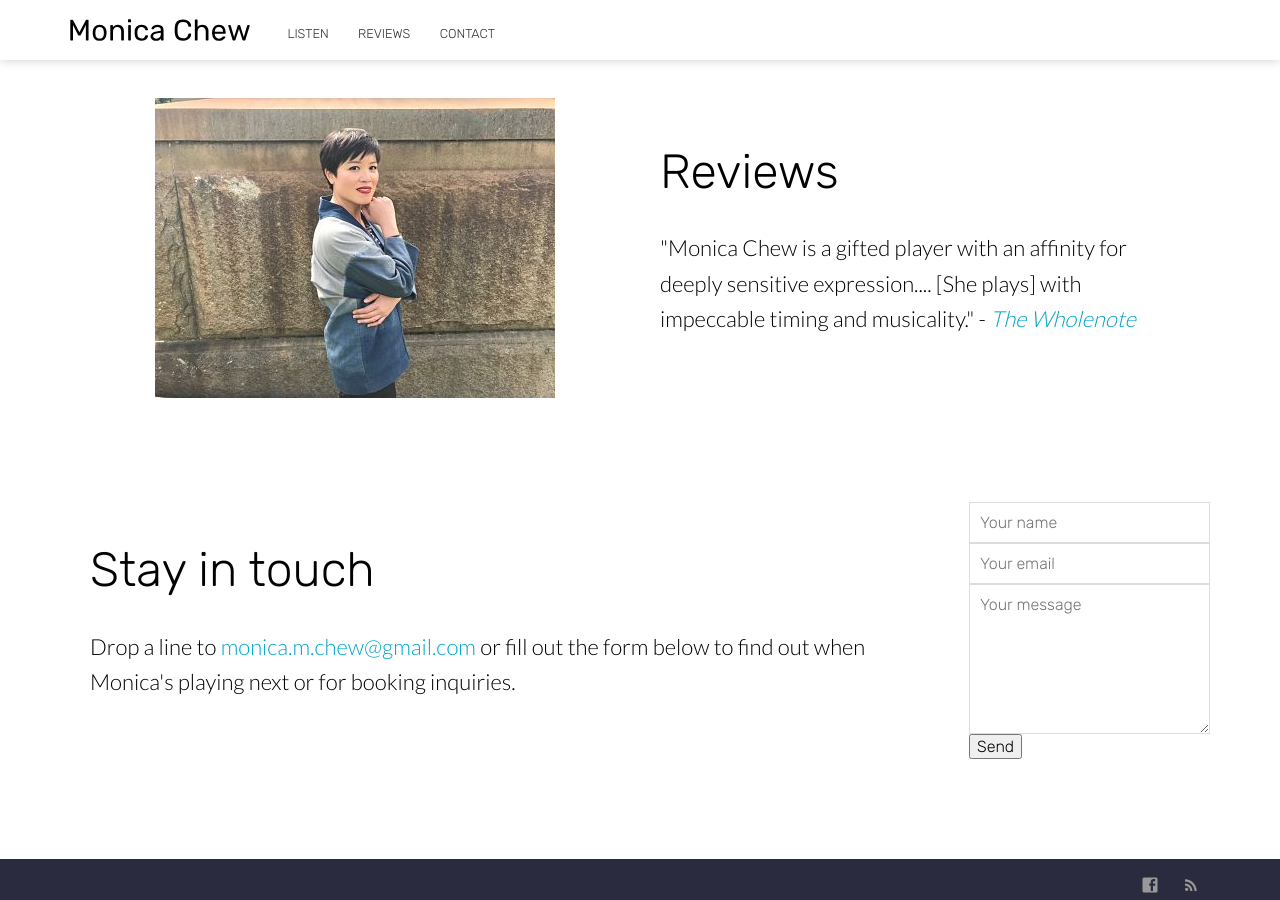
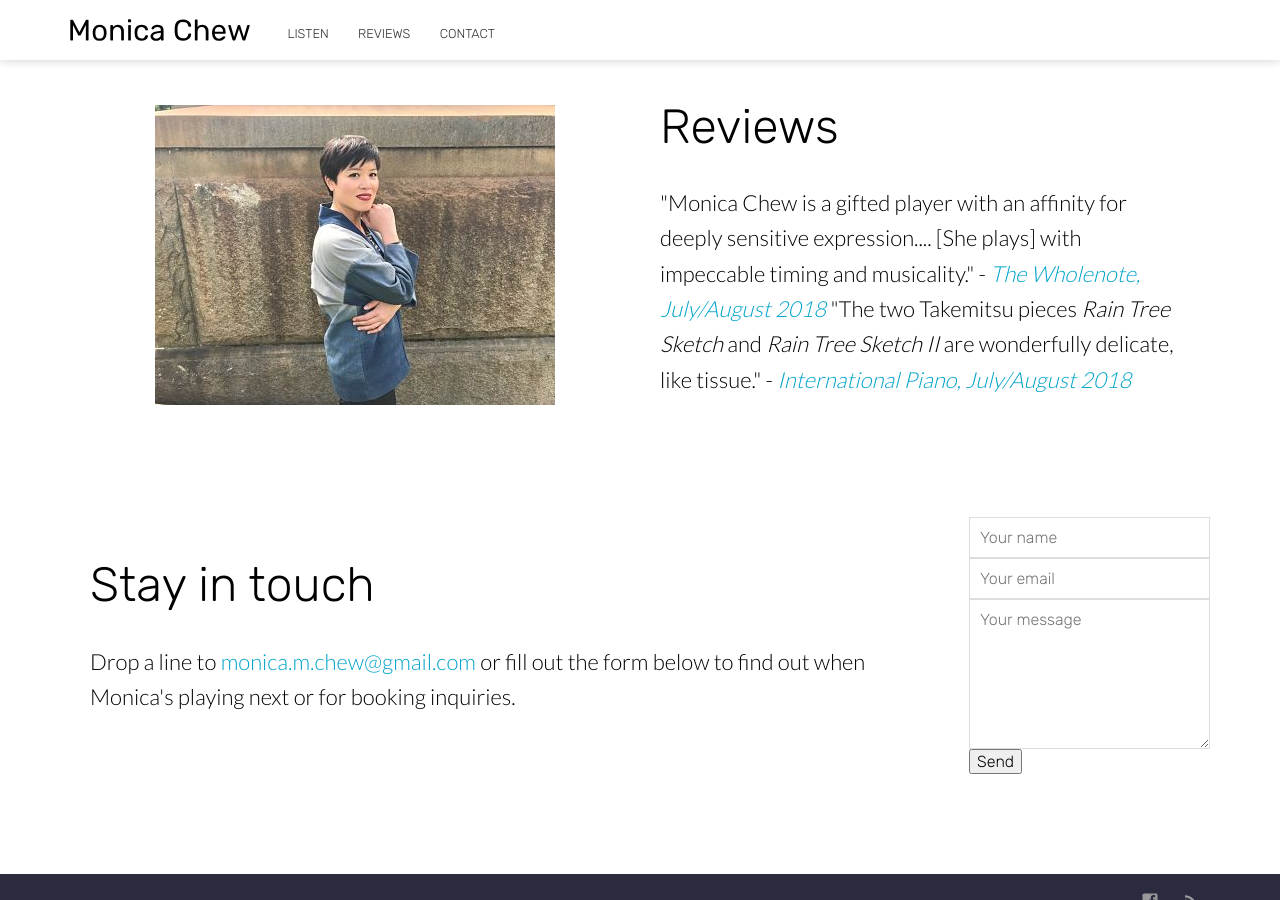
Before and after one commit to monicachew/monicachew.github.io, a Jekyll site: the page built from index.html, in a window 1280 px wide and 900 px high, scrolled down 1534 px. Built offline with Jekyll 4.4.1, drawn with Linux system fonts in a browser that asks for light colours; nearby versions of some CDN libraries.

Commit message:
Add pull quote from IP

```diff
--- a/index.html
+++ b/index.html
@@ -41,7 +41,8 @@ bottom_image: /uploads/monica-head.png
 					Reviews
 				</h2>
 				<p class="editable">
-					"Monica Chew is a gifted player with an affinity for deeply sensitive expression.... [She plays] with impeccable timing and musicality." - <em><a data-cms-editor-link-style="undefined" href="https://www.thewholenote.com/index.php/booksrecords2/classicalabeyond/28134-keyed-in-june-july-august-2018">The Wholenote</a></em>
+					"Monica Chew is a gifted player with an affinity for deeply sensitive expression.... [She plays] with impeccable timing and musicality." - <em><a data-cms-editor-link-style="undefined" href="https://www.thewholenote.com/index.php/booksrecords2/classicalabeyond/28134-keyed-in-june-july-august-2018">The Wholenote, July/August 2018</a></em>
+					"The two Takemitsu pieces <i>Rain Tree Sketch</i> and <i>Rain Tree Sketch II</i> are wonderfully delicate, like tissue." - <em><a href="https://pocketmags.com/international-piano-magazine">International Piano, July/August 2018</a></em>
 				</p>
 			</div>
 			<div class="image">
```
